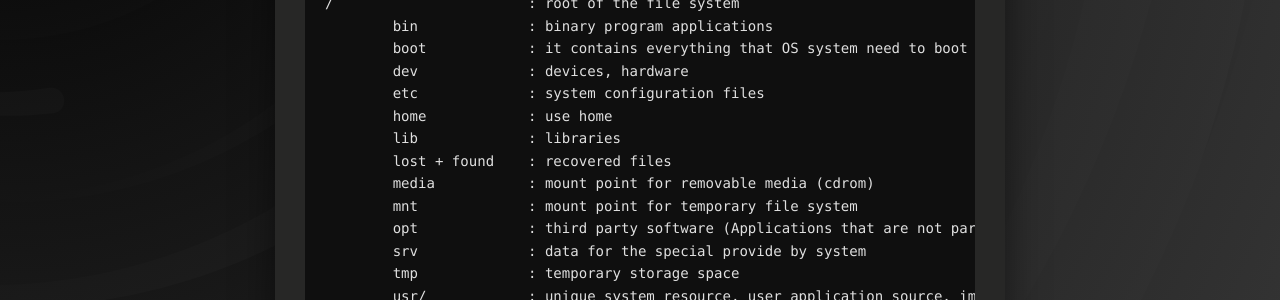
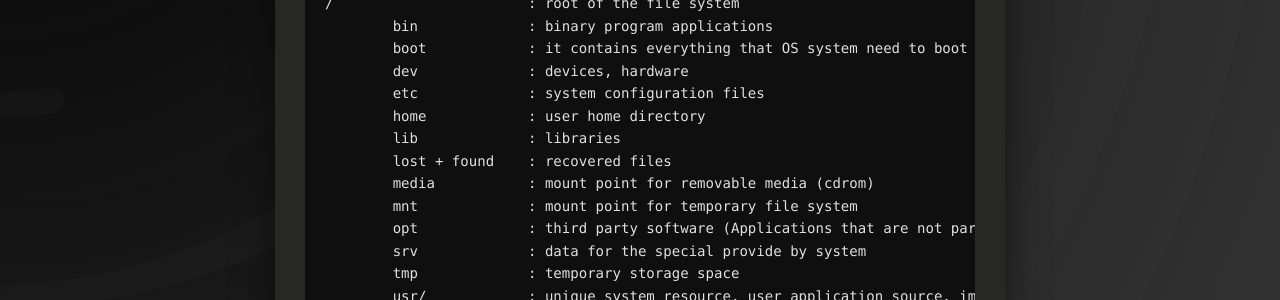
Before and after one commit to theewari/theewari.github.io, a Jekyll site: the page built from _posts/2020-06-20-Linux-directory.md, in a window 1280 px wide and 900 px high. Shown: the part 280-580 px from the top of the window. Built offline with Jekyll 4.4.1, drawn with Linux system fonts in a browser that asks for light colours; some of the changed text lies outside the part shown.

Commit message:
Update 2020-06-20-Linux-directory.md

```diff
--- a/_posts/2020-06-20-Linux-directory.md
+++ b/_posts/2020-06-20-Linux-directory.md
@@ -13,12 +13,12 @@ Directory structure explained here.
         boot            : it contains everything that OS system need to boot
         dev             : devices, hardware
         etc             : system configuration files
-        home            : use home
+        home            : user home directory
         lib             : libraries
         lost + found    : recovered files
         media           : mount point for removable media (cdrom)
         mnt             : mount point for temporary file system
-        opt             : third party software (Applications that are not part of the base OS, can be installed in "/usr/local" or "/opt")
+        opt             : third party software (Applications that are not part of the base OS, it can be installed in "/usr/local" or "/opt")
         srv             : data for the special provide by system
         tmp             : temporary storage space
         usr/            : unique system resource, user application source, image, etc..
```
